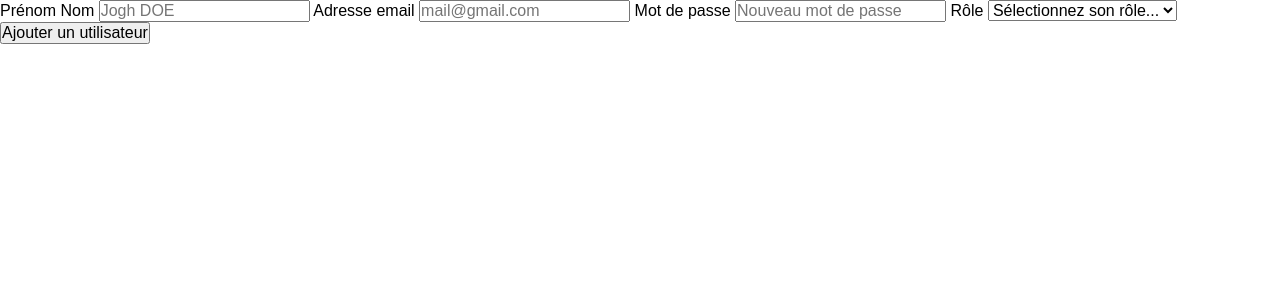
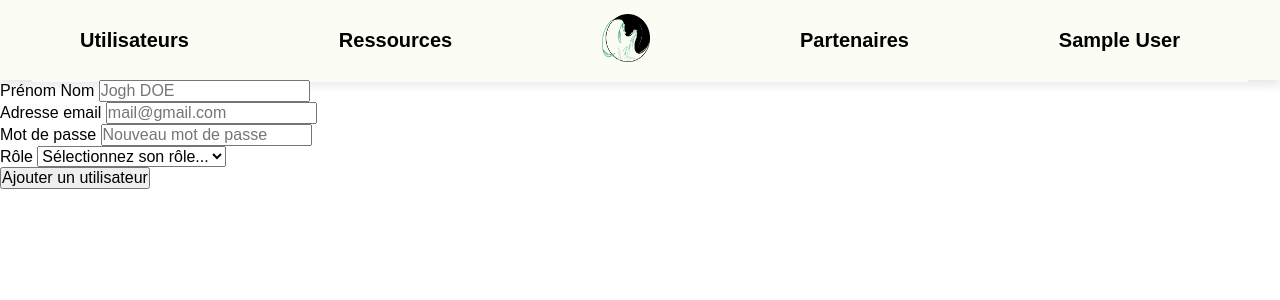
Before and after one commit to jstnate/carbon_game, a PHP site: page /add-admin.php in a window 1280 px wide. Shown: the top 300 px of the page. Run offline with PHP 8.4, Linux system fonts and the light colour scheme; the visitor is signed in with stand-in values (Sample User, id 1); some web fonts are replaced.

Commit message:
:lipstick: UPDATE style

```diff
--- a/add-admin.php
+++ b/add-admin.php
@@ -18,31 +18,40 @@ if($autorisation != 1){
     <meta charset="UTF-8">
     <meta name="viewport" content="width=device-width, user-scalable=no, initial-scale=1.0, maximum-scale=1.0, minimum-scale=1.0">
     <meta http-equiv="X-UA-Compatible" content="ie=edge">
-    <link rel="stylesheet" href="style.css">
+    <link rel="stylesheet" href="public/css/style.css">
+    <script src="public/js/main.js" defer></script>
     <title>Ajouter un utilisateur</title>
 </head>
 <body>
-    <div>
-        <form method="POST">
+    <?php require_once 'public/includes/_admin-nav.php' ?>
+    <div class="add-admin">
+        <form class="add-admin__form" method="POST">
+            <div class="add-admin__form__input">
                 <label for="name">Prénom Nom</label>
                 <input type="text" name="name" id="name" placeholder="Jogh DOE">
+            </div>
 
+            <div class="add-admin__form__input">
                 <label for="email">Adresse email</label>
                 <input type="email" name="email" id="email" placeholder="mail@gmail.com">
+            </div>
 
+            <div class="add-admin__form__input">
                 <label for="pass">Mot de passe</label>
                 <input type="password" name="password" id="pass" placeholder="Nouveau mot de passe">
+            </div>
 
+            <div class="add-admin__form__input">
                 <label for="function">Rôle</label>
                 <select name="function" id="function">
                     <option value="interdit">Sélectionnez son rôle...</option>
                     <option value="autorisé">Autorisé</option>
                     <option value="administrateur">Administrateur</option>
                 </select>
+            </div>
 
-            <button type="submit">Ajouter un utilisateur</button>
+            <button class="add-admin__form__submit" type="submit">Ajouter un utilisateur</button>
         </form>
-    </div>
 
         <?php
             if ($_POST) {
@@ -71,5 +80,7 @@ if($autorisation != 1){
                 }
             }
         ?>
+    </div>
+
 </body>
 </html>
--- a/dashboard-users.php
+++ b/dashboard-users.php
@@ -29,12 +29,12 @@
             header('Location:login.php');
         }
 
-            require_once 'public/includes/_admin-nav.php';
-            ?>
+        require_once 'public/includes/_admin-nav.php';
+    ?>
 
             <div class="dashboard__header">
                 <h1 class="dashboard__header__title">Utilisateurs</h1>
-                <a href="#" class="dashboard__header__button">Ajouter un utilisateur</a>
+                <a href="add-admin.php" class="dashboard__header__button">Ajouter un utilisateur</a>
             </div>
 
             <div class="dashboard__users">
--- a/public/css/layouts/_admin-header.scss
+++ b/public/css/layouts/_admin-header.scss
@@ -1,6 +1,3 @@
-.dashboard {
-    overflow-x: hidden;
-
 .admin {
     display: flex;
     align-items: center;
@@ -155,10 +152,9 @@
         }
     }
 }
-}
+
 
 @media screen and (min-width: 1024px) {
-    .dashboard {
     .admin {
         &__responsive-logo {
             display: none;
@@ -198,4 +194,3 @@
         }
     }
 }
-}
--- a/public/css/pages/_dashboard-users.scss
+++ b/public/css/pages/_dashboard-users.scss
@@ -1,5 +1,6 @@
 .dashboard {
     background-color: #FBFCF4;
+    overflow-x: hidden;
 
     .unauthorized-message {
         font-size: 24px;
--- a/public/css/style.css
+++ b/public/css/style.css
@@ -377,6 +377,7 @@
 
 .dashboard {
   background-color: #FBFCF4;
+  overflow-x: hidden;
 }
 .dashboard .unauthorized-message {
   font-size: 24px;
@@ -564,10 +565,7 @@
     display: block;
   }
 }
-.dashboard {
-  overflow-x: hidden;
-}
-.dashboard .admin {
+.admin {
   display: flex;
   align-items: center;
   background-color: #FBFCF4;
@@ -578,11 +576,11 @@
   padding: 0 2em;
   box-shadow: 0 5px 10px rgba(0, 0, 0, 0.1);
 }
-.dashboard .admin__responsive-logo {
+.admin__responsive-logo {
   height: 6vh;
   aspect-ratio: 1/1;
 }
-.dashboard .admin__nav {
+.admin__nav {
   position: absolute;
   right: -300px;
   top: 10vh;
@@ -591,7 +589,7 @@
   background-color: #FBFCF4;
   transition: all 0.5s;
 }
-.dashboard .admin__nav__list {
+.admin__nav__list {
   list-style: none;
   display: flex;
   align-items: center;
@@ -601,12 +599,12 @@
   margin-top: 10vh;
   transition: all 0.5s;
 }
-.dashboard .admin__nav__list__element__div {
+.admin__nav__list__element__div {
   display: flex;
   flex-direction: column;
   align-items: center;
 }
-.dashboard .admin__nav__list__element__div button {
+.admin__nav__list__element__div button {
   font-size: 20px;
   font-weight: bold;
   text-decoration: none;
@@ -614,53 +612,53 @@
   background: none;
   border: none;
 }
-.dashboard .admin__nav__list__element__div button:hover {
+.admin__nav__list__element__div button:hover {
   cursor: pointer;
   color: #6DB96C;
 }
-.dashboard .admin__nav__list__element__div button:hover i {
+.admin__nav__list__element__div button:hover i {
   color: #6DB96C;
 }
-.dashboard .admin__nav__list__element__div button i {
+.admin__nav__list__element__div button i {
   font-size: 20px;
   color: #000000;
   margin-left: 20px;
 }
-.dashboard .admin__nav__list__element__div button i.shown {
+.admin__nav__list__element__div button i.shown {
   transform: rotate(-180deg);
 }
-.dashboard .admin__nav__list__element__div .admin__nav__list__element__link {
+.admin__nav__list__element__div .admin__nav__list__element__link {
   display: none;
   transform: translateX(30px);
 }
-.dashboard .admin__nav__list__element__div .admin__nav__list__element__link:hover {
+.admin__nav__list__element__div .admin__nav__list__element__link:hover {
   cursor: pointer;
   color: #6DB96C;
 }
-.dashboard .admin__nav__list__element__div .admin__nav__list__element__link.shown {
+.admin__nav__list__element__div .admin__nav__list__element__link.shown {
   display: block;
 }
-.dashboard .admin__nav__list__element__logo {
+.admin__nav__list__element__logo {
   height: 6vh;
   aspect-ratio: 1/1;
 }
-.dashboard .admin__nav__list__element__link {
+.admin__nav__list__element__link {
   font-size: 20px;
   font-weight: bold;
   text-decoration: none;
   color: #000000;
 }
-.dashboard .admin__nav__list__element__link:hover {
+.admin__nav__list__element__link:hover {
   cursor: pointer;
   color: #6DB96C;
 }
-.dashboard .admin__nav-shown {
+.admin__nav-shown {
   right: 0;
 }
-.dashboard .admin__nav-shown .admin__nav__list .admin__nav__logo {
+.admin__nav-shown .admin__nav__list .admin__nav__logo {
   display: none;
 }
-.dashboard .admin__burger-hidden {
+.admin__burger-hidden {
   width: 40px;
   height: 30px;
   display: flex;
@@ -668,7 +666,7 @@
   align-items: center;
   justify-content: space-between;
 }
-.dashboard .admin__burger-hidden hr {
+.admin__burger-hidden hr {
   width: 100%;
   height: 4px;
   border: none;
@@ -676,44 +674,44 @@
   border-radius: 20px;
   transition: all 0.4s;
 }
-.dashboard .admin__burger-hidden:hover {
+.admin__burger-hidden:hover {
   cursor: pointer;
 }
-.dashboard .admin__burger-hidden.admin__burger-shown .admin__burger__first {
+.admin__burger-hidden.admin__burger-shown .admin__burger__first {
   transform: translateY(13px) rotate(-45deg);
 }
-.dashboard .admin__burger-hidden.admin__burger-shown .admin__burger__middle {
+.admin__burger-hidden.admin__burger-shown .admin__burger__middle {
   display: none;
 }
-.dashboard .admin__burger-hidden.admin__burger-shown .admin__burger__last {
+.admin__burger-hidden.admin__burger-shown .admin__burger__last {
   transform: translateY(-13px) rotate(45deg);
 }
 
 @media screen and (min-width: 1024px) {
-  .dashboard .admin__responsive-logo {
+  .admin__responsive-logo {
     display: none;
   }
-  .dashboard .admin__burger-hidden {
+  .admin__burger-hidden {
     display: none;
   }
-  .dashboard .admin__nav {
+  .admin__nav {
     position: static;
     height: auto;
     width: 100%;
     padding: 1em 3em;
   }
-  .dashboard .admin__nav__list {
+  .admin__nav__list {
     flex-direction: row;
     margin: 0;
   }
-  .dashboard .admin__nav__list__element__div .admin__nav__list__element__link {
+  .admin__nav__list__element__div .admin__nav__list__element__link {
     position: absolute;
     right: 8%;
     top: 6vh;
     display: none;
     transform: translateX(30px);
   }
-  .dashboard .admin__nav__list__element__div .admin__nav__list__element__link.shown {
+  .admin__nav__list__element__div .admin__nav__list__element__link.shown {
     display: block;
   }
 }
```
Also changed, not shown: public/js/ingame.js (+2 -2 lines), public/css/pages/_add-admin.scss (added), 1 other file. Lines whose indentation alone changed are shown as unchanged.
